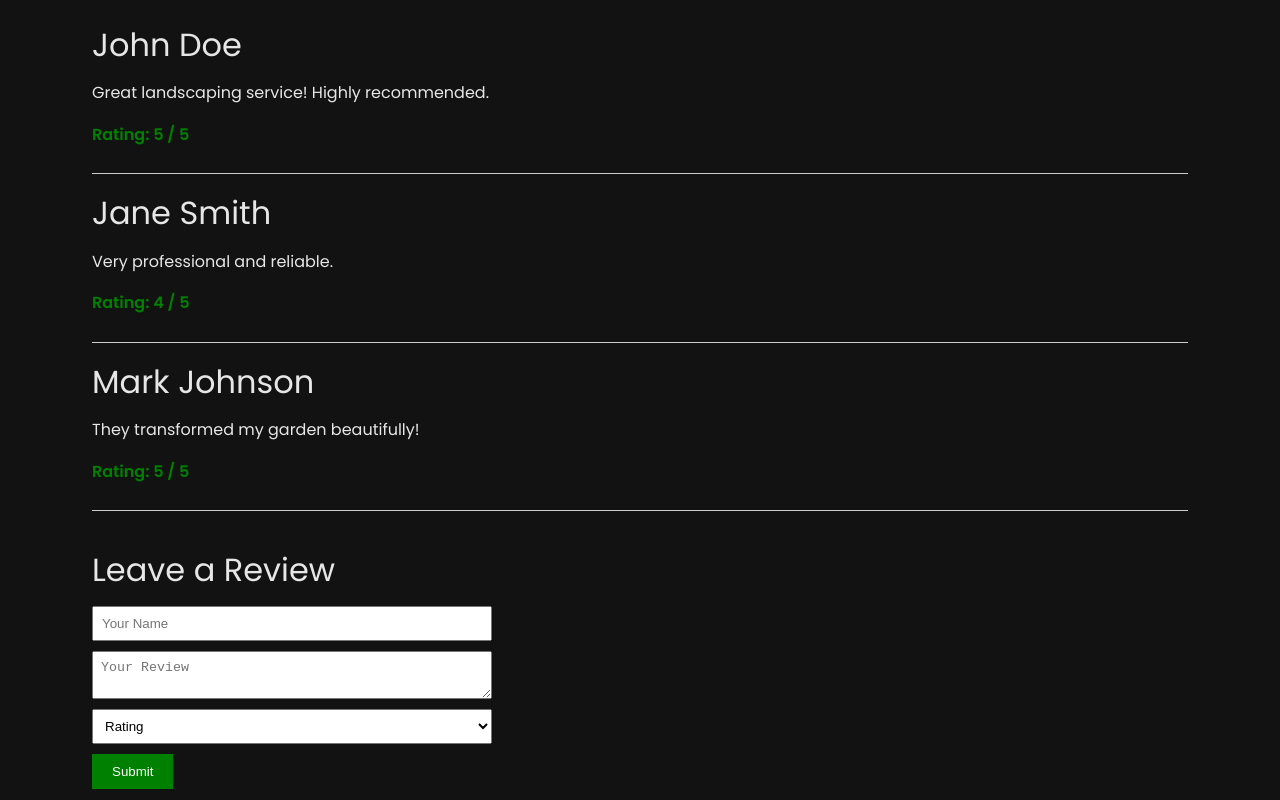
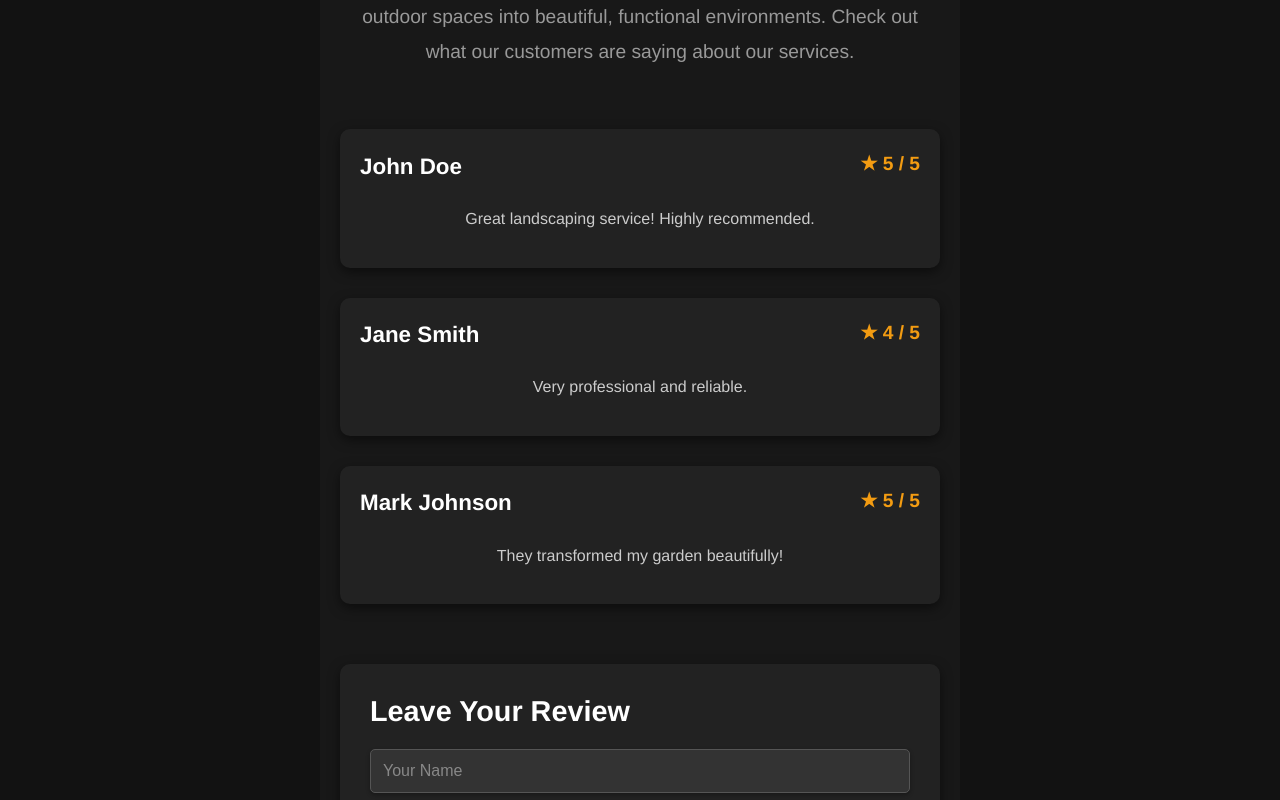
Before and after one commit to EstebanArriaga3/4375-team-6, a Vue app in the folder frontend/: page /review in a window 1280 px wide. Shown: the part 260-1060 px from the top of the page. Built offline with nearby package versions, Linux system fonts and the light colour scheme.

Commit message:
update review page
new review page

```diff
--- a/frontend/src/views/ReviewView.vue
+++ b/frontend/src/views/ReviewView.vue
@@ -11,16 +11,20 @@
         </div>
 
         <!-- Customer Reviews Section -->
-        <div class="review" v-for="review in reviews" :key="review.id">
-            <h2>{{ review.name }}</h2>
-            <p>{{ review.text }}</p>
-            <p class="rating">Rating: {{ review.rating }} / 5</p>
+        <div class="reviews-container">
+            <div class="review" v-for="review in reviews" :key="review.id">
+                <div class="review-header">
+                    <h2>{{ review.name }}</h2>
+                    <p class="rating">★ {{ review.rating }} / 5</p>
+                </div>
+                <p class="review-text">{{ review.text }}</p>
+            </div>
         </div>
 
         <!-- Leave a Review Section -->
         <div class="leave-review">
-            <h2>Leave a Review</h2>
-            <input type="text" v-model="newReview.name" placeholder="Your Name">
+            <h2>Leave Your Review</h2>
+            <input type="text" v-model="newReview.name" placeholder="Your Name" />
             <textarea v-model="newReview.text" placeholder="Your Review"></textarea>
             <select v-model="newReview.rating">
                 <option disabled value="">Rating</option>
@@ -30,7 +34,7 @@
                 <option value="2">2 - Below Average</option>
                 <option value="1">1 - Poor</option>
             </select>
-            <button @click="submitReview">Submit</button>
+            <button @click="submitReview">Submit Review</button>
         </div>
     </div>
 </template>
@@ -66,50 +70,152 @@ export default {
 </script>
 
 <style scoped>
+/* Main Container */
 .reviews-page {
-    padding: 20px;
+    padding: 40px 20px;
+    font-family: 'Helvetica Neue', Arial, sans-serif;
+    background-color: #181818;
+    color: #f0f0f0;
+    text-align: center;
 }
 
+/* Title */
+h1 {
+    font-size: 2.8rem;
+    margin-bottom: 20px;
+    color: #ffffff;
+    text-transform: uppercase;
+    letter-spacing: 2px;
+    font-weight: 700;
+    border-bottom: 2px solid #444;
+    padding-bottom: 10px;
+}
+
+/* Description */
 .description {
-    margin-bottom: 40px;
-    font-size: 18px;
-    color: #555;
+    font-size: 1.2rem;
+    color: #999;
+    margin-bottom: 60px;
+    max-width: 600px;
+    margin-left: auto;
+    margin-right: auto;
+    line-height: 1.8;
+}
+
+/* Reviews Section */
+.reviews-container {
+    display: grid;
+    grid-template-columns: repeat(auto-fit, minmax(300px, 1fr));
+    gap: 30px;
 }
 
 .review {
-    margin-bottom: 20px;
-    border-bottom: 1px solid #ccc;
-    padding-bottom: 10px;
+    background-color: #222;
+    padding: 20px;
+    border-radius: 10px;
+    box-shadow: 0 4px 12px rgba(0, 0, 0, 0.5);
+    transition: transform 0.3s ease, box-shadow 0.3s ease;
+}
+
+.review:hover {
+    transform: translateY(-10px);
+    box-shadow: 0 6px 15px rgba(0, 0, 0, 0.8);
+}
+
+.review-header {
+    display: flex;
+    justify-content: space-between;
+    align-items: center;
+    margin-bottom: 10px;
+}
+
+h2 {
+    font-size: 1.4rem;
+    color: #ffffff;
+    font-weight: 600;
 }
 
 .rating {
+    font-size: 1.2rem;
+    color: #f39c12;
     font-weight: bold;
-    color: green;
 }
 
+/* Review Text */
+.review-text {
+    color: #ccc;
+    font-size: 1rem;
+    line-height: 1.6;
+}
+
+/* Leave a Review Section */
 .leave-review {
-    margin-top: 40px;
+    margin-top: 60px;
+    padding: 30px;
+    background-color: #222;
+    border-radius: 10px;
+    box-shadow: 0 4px 12px rgba(0, 0, 0, 0.5);
+    text-align: left;
+    max-width: 600px;
+    margin-left: auto;
+    margin-right: auto;
+}
+
+.leave-review h2 {
+    font-size: 1.8rem;
+    margin-bottom: 20px;
+    color: #ffffff;
 }
 
 .leave-review input,
 .leave-review textarea,
 .leave-review select {
-    display: block;
-    margin-bottom: 10px;
-    padding: 8px;
     width: 100%;
-    max-width: 400px;
+    padding: 12px;
+    margin-bottom: 15px;
+    border: 1px solid #555;
+    border-radius: 5px;
+    font-size: 1rem;
+    background-color: #333;
+    color: #fff;
+    box-shadow: 0 2px 4px rgba(0, 0, 0, 0.3);
 }
 
-button {
-    padding: 10px 20px;
-    background-color: green;
+.leave-review input::placeholder,
+.leave-review textarea::placeholder {
+    color: #888;
+}
+
+.leave-review button {
+    display: block;
+    width: 100%;
+    padding: 15px;
+    background-color: #28a745;
     color: white;
     border: none;
+    border-radius: 5px;
+    font-size: 1.1rem;
     cursor: pointer;
+    transition: background-color 0.3s ease;
 }
 
-button:hover {
-    background-color: darkgreen;
+.leave-review button:hover {
+    background-color: #218838;
+}
+
+/* Responsive */
+@media (max-width: 768px) {
+    .leave-review,
+    .description {
+        padding: 20px;
+    }
+
+    .reviews-container {
+        grid-template-columns: 1fr;
+    }
+
+    h1 {
+        font-size: 2.2rem;
+    }
 }
 </style>
```
